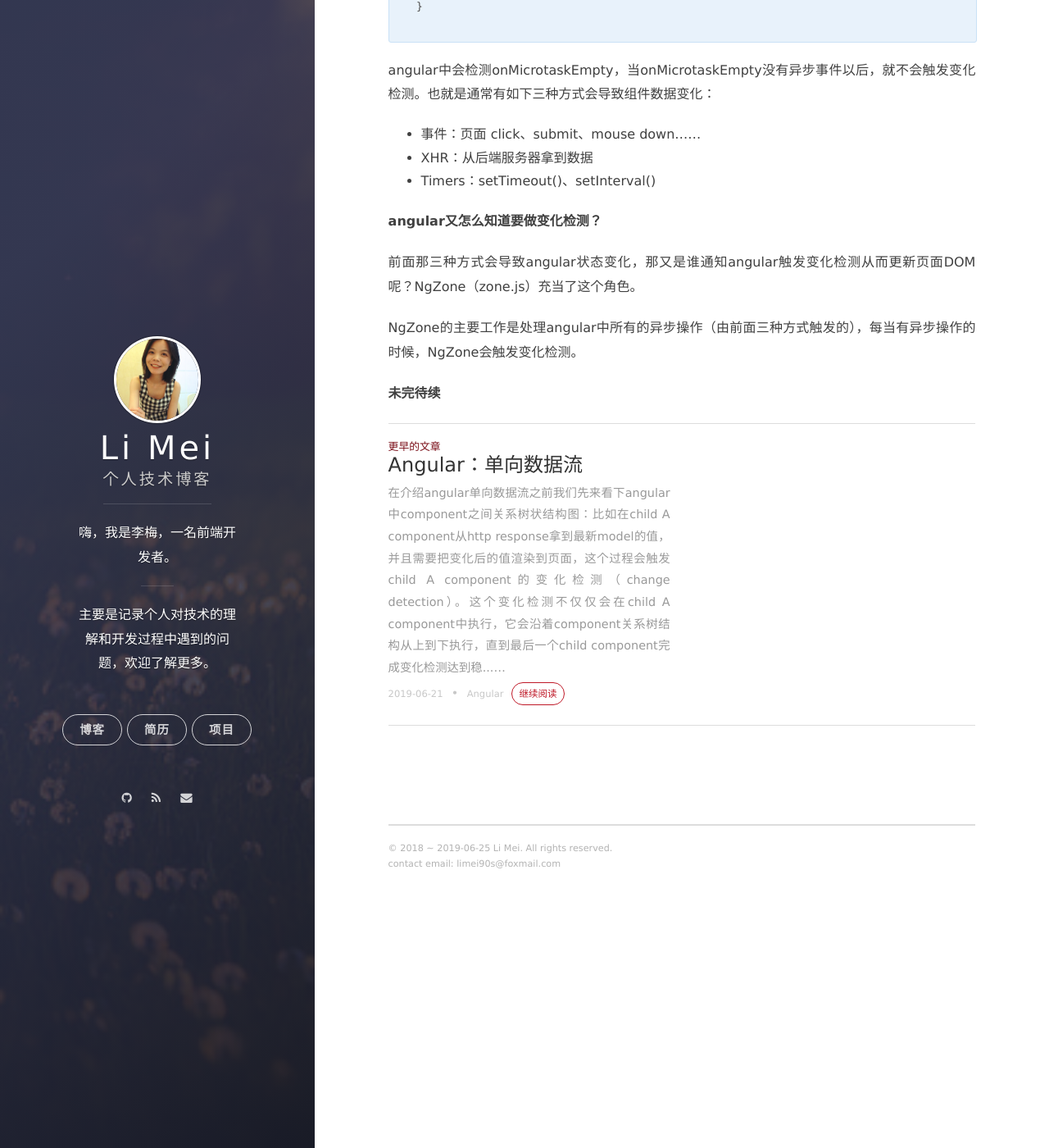
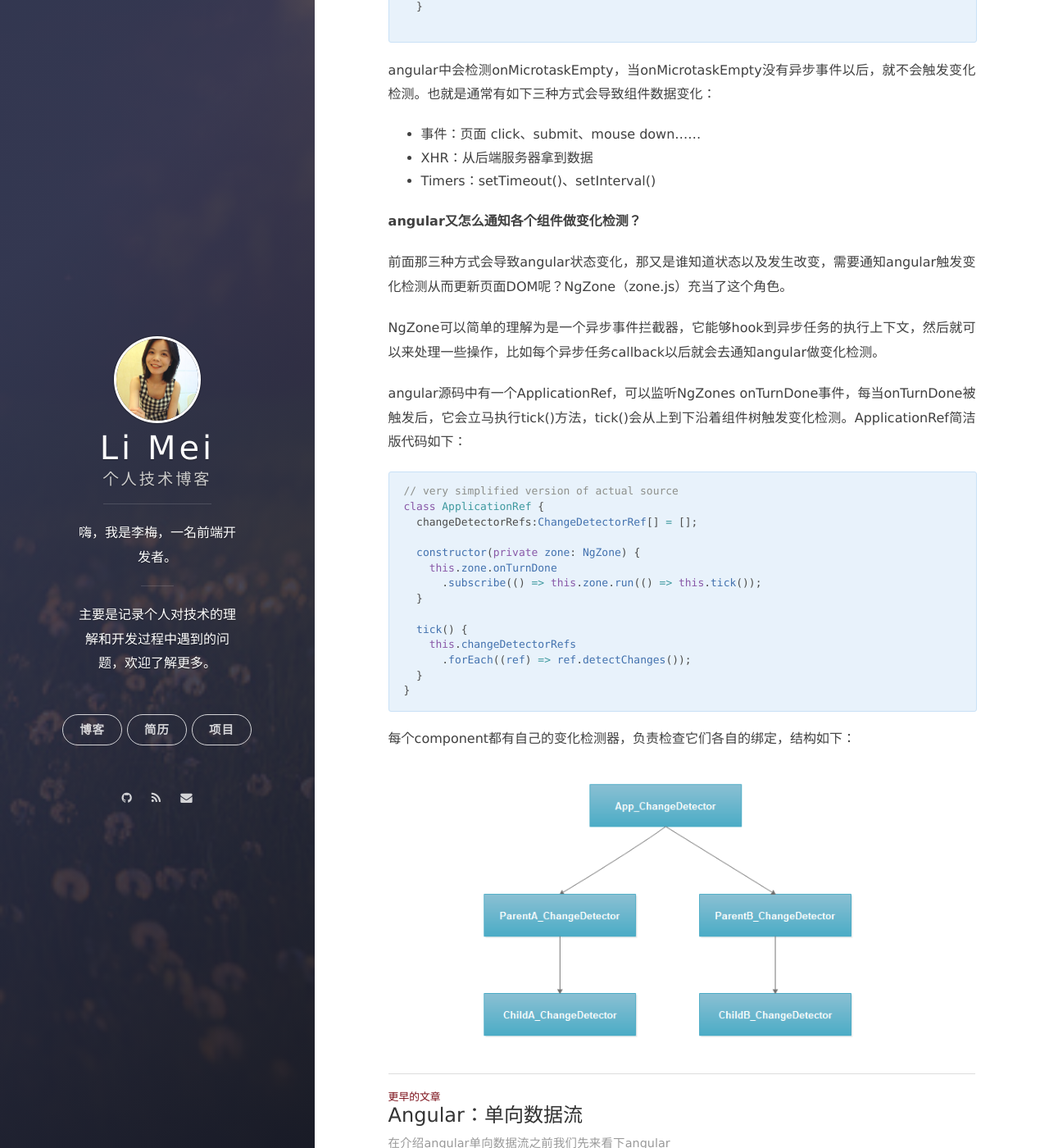
Before and after one commit to LiMeii/LiMeii.github.io, a Jekyll site: the page built from _posts/2019-06-23-angular-changedetection.md, in a window 1280 px wide and 1400 px high, scrolled down 2240 px. Shown: the whole window at 82% size. Built offline with Jekyll 4.4.1, drawn with Linux system fonts in a browser that asks for light colours; nearby versions of some CDN libraries; some of the changed text lies outside the part shown.

Commit message:
update angular chagne detection post

````diff
--- a/_posts/2019-06-23-angular-changedetection.md
+++ b/_posts/2019-06-23-angular-changedetection.md
@@ -37,7 +37,7 @@ angular中的变化检测机制是当component状态有变化的时候，angular
 有了component view、绑定、脏数据检查，组件状态变化就可以触发变化检测从而更新页面DOM属性的值。
 
 
-**什么会触发组件数据的变化？**
+**什么会触发组件状态的变化？**
 
 
 最常见的一种方式，在页面按钮的click事件更新data.name的值，代码如下：
@@ -62,14 +62,35 @@ angular中会检测onMicrotaskEmpty，当onMicrotaskEmpty没有异步事件以
 - Timers：setTimeout()、setInterval()
 
 
-**angular又怎么知道要做变化检测？**
+**angular又怎么通知各个组件做变化检测？**
 
 
-前面那三种方式会导致angular状态变化，那又是谁通知angular触发变化检测从而更新页面DOM呢？NgZone（zone.js）充当了这个角色。
+前面那三种方式会导致angular状态变化，那又是谁知道状态以及发生改变，需要通知angular触发变化检测从而更新页面DOM呢？NgZone（zone.js）充当了这个角色。
 
 
-NgZone的主要工作是处理angular中所有的异步操作（由前面三种方式触发的），每当有异步操作的时候，NgZone会触发变化检测。
+NgZone可以简单的理解为是一个异步事件拦截器，它能够hook到异步任务的执行上下文，然后就可以来处理一些操作，比如每个异步任务callback以后就会去通知angular做变化检测。
 
 
+angular源码中有一个ApplicationRef，可以监听NgZones onTurnDone事件，每当onTurnDone被触发后，它会立马执行tick()方法，tick()会从上到下沿着组件树触发变化检测。ApplicationRef简洁版代码如下：
 
-**未完待续**
+```ts
+// very simplified version of actual source
+class ApplicationRef {
+  changeDetectorRefs:ChangeDetectorRef[] = [];
+
+  constructor(private zone: NgZone) {
+    this.zone.onTurnDone
+      .subscribe(() => this.zone.run(() => this.tick());
+  }
+
+  tick() {
+    this.changeDetectorRefs
+      .forEach((ref) => ref.detectChanges());
+  }
+}
+```
+
+
+每个component都有自己的变化检测器，负责检查它们各自的绑定，结构如下：
+
+![angular-change-detection](https://limeii.github.io/assets/images/posts/angular/angular-change-detection05.png){:height="100%" width="100%"}
````
Also changed, not shown: assets/images/posts/angular/angular-change-detection05.png (added).
